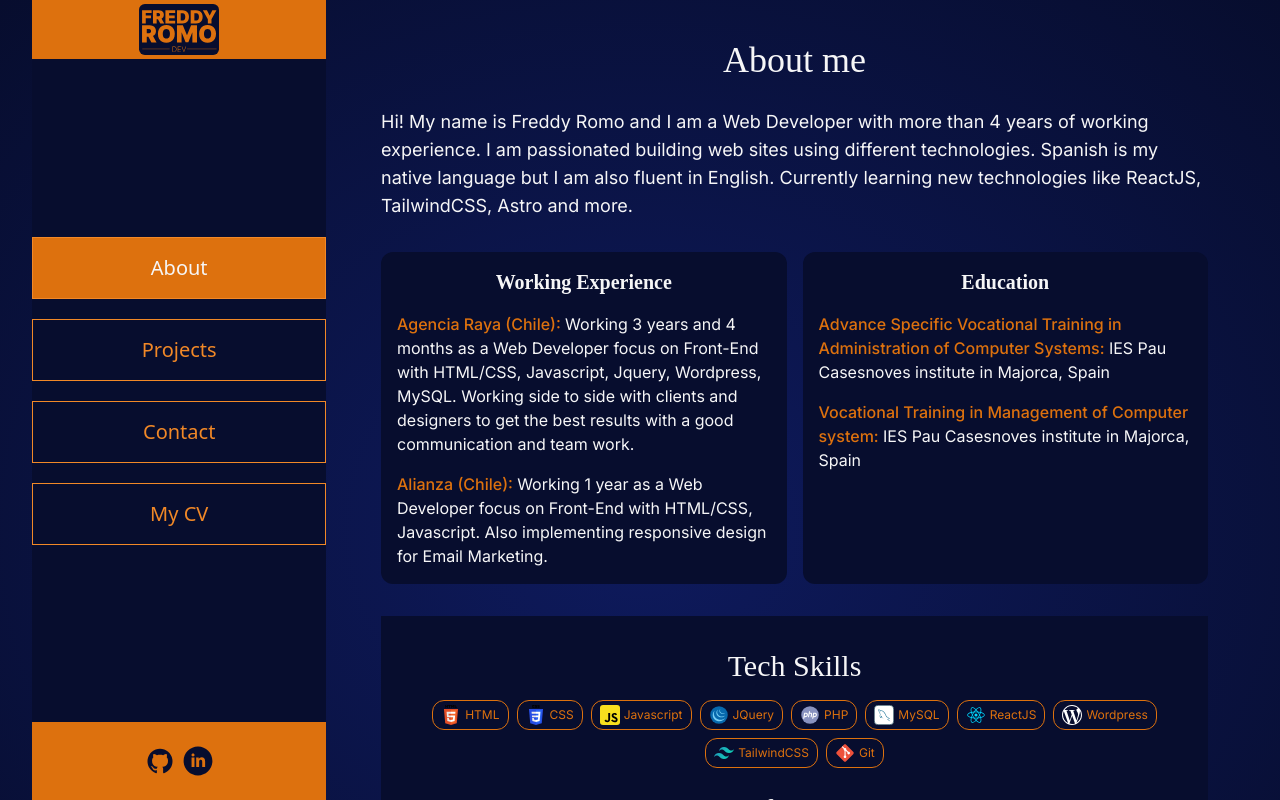
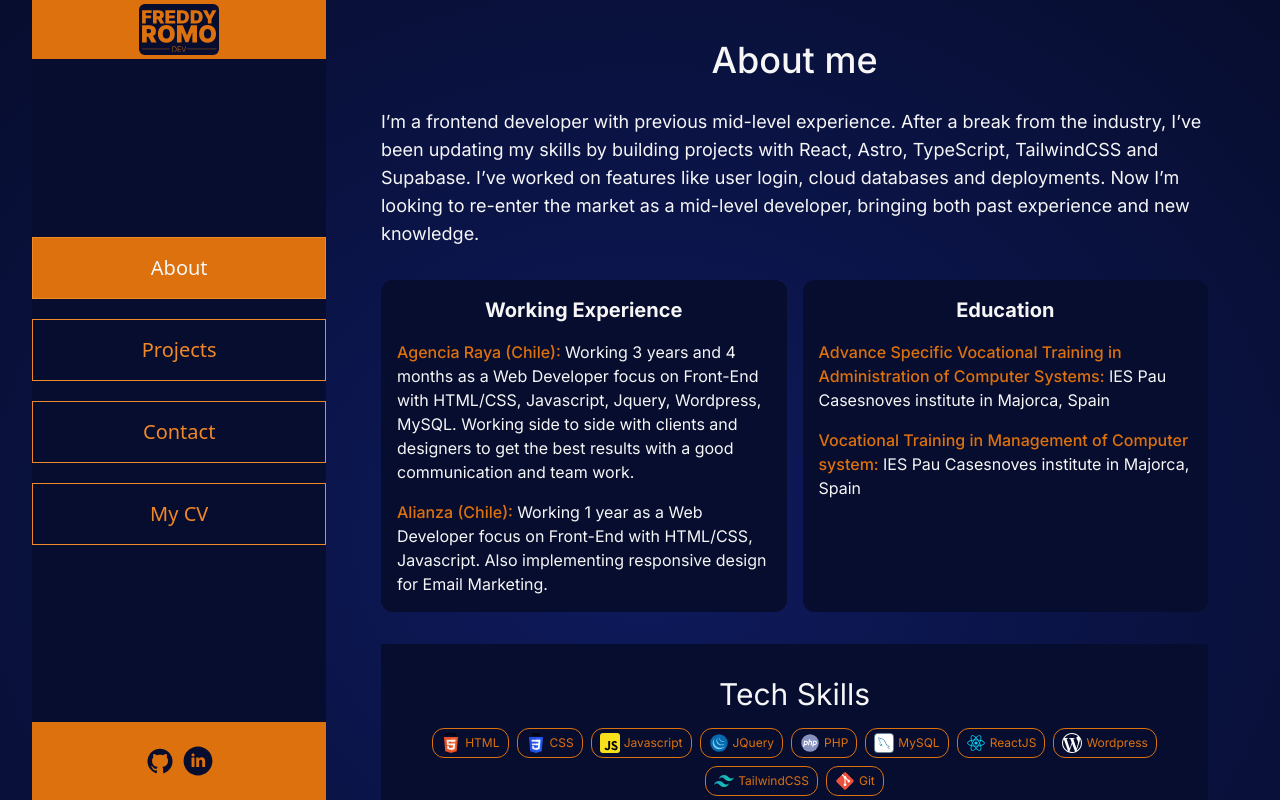
Before and after one commit to FreddyRomoCH/portfolio, a React (Vite) app: page /about in a window 1280 px wide. Shown: the top 800 px of the page. Built offline with nearby package versions, Linux system fonts and the light colour scheme.

Commit message:
Changinf font and information about me and project

```diff
--- a/src/components/SingleProject.jsx
+++ b/src/components/SingleProject.jsx
@@ -27,16 +27,16 @@ export function SingleProject() {
     // <div className="relative grid grid-rows-[auto_1fr_auto] justify-center min-h-screen gap-7">
     <section className="col-span-9 md:text-center px-4 lg:px-32 my-20">
       <div className="flex flex-col max-w-[1024px] text-center mx-auto gap-7">
-        <h1 className="font-typewriter font-medium text-2xl md:text-5xl">
-          {title}
-        </h1>
+        <h1 className="font-inter font-medium text-2xl md:text-5xl">{title}</h1>
         <picture>
           <img className="rounded-md object-cover" src={image} alt={title} />
         </picture>
         <ul className="flex flex-rown flex-wrap justify-center gap-3">
           {techs}
         </ul>
-        <p className="font-inter font-thin text-base">{description}</p>
+        <p className="font-inter font-thin text-base text-neutral50">
+          {description}
+        </p>
         <a
           className="bg-primary500 hover:bg-primary600 text-neutral50 w-auto px-4 py-2 rounded-md text-lg"
           href={url}
--- a/src/components/aboutMe/About.jsx
+++ b/src/components/aboutMe/About.jsx
@@ -10,15 +10,16 @@ export function About() {
   return (
     <>
       <section className="md:col-span-9 md:text-center px-4 lg:px-10 my-8">
-        <h2 className="text-2xl font-medium md:text-4xl 2xl:text-5xl text-neutral50 text-center md:leading-[3.5rem] mb-5 font-typewriter">
+        <h2 className="text-2xl font-medium md:text-4xl 2xl:text-5xl text-neutral50 text-center md:leading-[3.5rem] mb-5 font-inter">
           About me
         </h2>
         <p className="text-sm md:text-lg font-inter font-extralight text-neutral50 text-center md:text-left mb-8">
-          Hi! My name is Freddy Romo and I am a Web Developer with more than 4
-          years of working experience. I am passionated building web sites using
-          different technologies. Spanish is my native language but I am also
-          fluent in English. Currently learning new technologies like ReactJS,
-          TailwindCSS, Astro and more.
+          I’m a frontend developer with previous mid-level experience. After a
+          break from the industry, I’ve been updating my skills by building
+          projects with React, Astro, TypeScript, TailwindCSS and Supabase. I’ve
+          worked on features like user login, cloud databases and deployments.
+          Now I’m looking to re-enter the market as a mid-level developer,
+          bringing both past experience and new knowledge.
         </p>
         <ul className="flex flex-col md:flex-row justify-between gap-4 mb-8">
           {experience.map((exp) => (
--- a/src/components/aboutMe/Skills.jsx
+++ b/src/components/aboutMe/Skills.jsx
@@ -10,7 +10,7 @@ export function Skills({ title }) {
 
   return (
     <div>
-      <h3 className="font-normal text-base md:text-2xl xl:text-3xl text-center mb-4 font-typewriter">
+      <h3 className="font-normal text-base md:text-2xl xl:text-3xl text-center mb-4 font-inter">
         {title}
       </h3>
       <ul className="text-primary500 flex flex-row gap-2 flex-wrap items-center justify-center mb-6 font-inter px-1">
--- a/src/components/home/Home.jsx
+++ b/src/components/home/Home.jsx
@@ -8,8 +8,8 @@ export function Home() {
         <div className="grow flex flex-col justify-center items-center text-center">
           <typing-effect
             data-lines={JSON.stringify([
-              "- Hi! My name is Freddy.",
-              "- I'm a Web Developer.",
+              "- Frontend Web Developer.",
+              "- React | TypeScript | TailwindCSS.",
             ])}
           >
             <span
@@ -25,7 +25,7 @@ export function Home() {
             to="/projects"
             className="text-neutral50 px-7 w-auto bg-primary400 hover:bg-primary500 py-2 2xl:py-3 rounded mt-5"
           >
-            Check out my projects
+            View projects
           </Link>
         </div>
 
--- a/src/components/home/SendEmail.jsx
+++ b/src/components/home/SendEmail.jsx
@@ -36,7 +36,7 @@ export function SendEmail() {
     <div className="absolute flex flex-col justify-center items-start gap-1 top-0 bg-primary500 text-secondary900 font-thin font-inter text-base p-1 w-full md:w-full h-full z-20 left-0">
       <label
         htmlFor={inputId}
-        className={`text-xs font-typewriter font-medium after:content-['Copied'] after:absolute after:top-0 after:right-0 after:bg-secondary900 after:text-neutral50 after:font-thin after:text-xs after:rounded-md after:p-2 after:transition-transform after:duration-[1.5s] after:ease-in ${
+        className={`text-xs font-inter font-medium after:content-['Copied'] after:absolute after:top-0 after:right-0 after:bg-secondary900 after:text-neutral50 after:font-thin after:text-xs after:rounded-md after:p-2 after:transition-transform after:duration-[1.5s] after:ease-in ${
           !isEmailCopied
             ? "after:translate-y-0 after:opacity-0"
             : "after:-translate-y-4 after:opacity-100"
--- a/src/components/projects/ProjectCard.jsx
+++ b/src/components/projects/ProjectCard.jsx
@@ -13,17 +13,15 @@ export function ProjectCard({ title, description, image, id }) {
           alt="Project Cover Image"
         />
       </picture>
-      <h2 className="text-xl lg:text-2xl font-typewriter font-semibold">
-        {title}
-      </h2>
-      <p className="font-inter font-thin text-base text-center">
+      <h2 className="text-xl lg:text-2xl font-inter font-semibold">{title}</h2>
+      <p className="font-inter font-thin text-base text-center text-neutral50">
         {description}
       </p>
       <Link
         to={link}
         className="border-[1px] border-primary500 hover:border-primary600 rounded-[4px] text-primary500 hover:text-primary600 px-4 md:px-5 py-1 md:py-2 font-light text-base"
       >
-        Know more
+        View Case
       </Link>
     </div>
   );
--- a/src/components/projects/Projects.jsx
+++ b/src/components/projects/Projects.jsx
@@ -30,7 +30,7 @@ export function Projects() {
     <section className="md:col-span-9 text-center px-4 lg:px-32 my-8">
       <h2
         id="projects"
-        className="text-2xl font-medium md:text-4xl 2xl:text-5xl text-neutral50 text-center md:leading-[3.5rem] mb-5 font-typewriter"
+        className="text-2xl font-medium md:text-4xl 2xl:text-5xl text-neutral50 text-center md:leading-[3.5rem] mb-5 font-inter"
       >
         {isAllProjects ? "Projects" : "Latest Projects"}
       </h2>
@@ -44,7 +44,7 @@ export function Projects() {
           onClick={handleAllProjects}
           className="bg-primary500 hover:bg-primary600 rounded-[4px] text-neutral50 px-4 py-2"
         >
-          See more Projects
+          See more projects
         </button>
       )}
     </section>
--- a/src/index.css
+++ b/src/index.css
@@ -1,5 +1,4 @@
 @import url('https://fonts.googleapis.com/css2?family=Inter:wght@400;500;600;700&display=swap');
-@import url('https://fonts.googleapis.com/css2?family=Special+Elite&display=swap');
 
 @import "tailwindcss";
 
@@ -14,7 +13,6 @@
   --color-neutral50: #f6f6f7;
 
   --font-inter: 'Inter', system-ui;
-  --font-typewriter: 'Special', system-ui;
 
   --bg-home-radial: radial-gradient(#0e1a5d, #070d2e);
 }
@@ -32,7 +30,7 @@ body {
 
 h1, h2, h3, h4, h5, h6 {
   color: #f6f6f7;
-  font-family: 'Special';
+  font-family: 'Inter';
 }
 
 .typing {
--- a/src/services/projects.js
+++ b/src/services/projects.js
@@ -11,13 +11,13 @@ export const projects = [
     },
     {
         id: 2,
-        title: "My Recipes",
-        shortDescription: "Web Site to store recipes (Still in progress).",
-        description: "Web Site built with React to store recipes. It uses React Router to navigate between pages and TailwindCSS for styling. It connects to a back-end with NodeJS and to Supabase database to storage and manage all users and recipes created.",
-        image: "/images/projects/my-recipes.png",
-        url: "https://recipes.freddyromo.dev/",
-        technologies: ["React", "TailwindCSS", "React Router", "UseContext", "API Fetch"],
-        gitHub: "https://github.com/FreddyRomoCH/my-own-recipes"
+        title: "TO-DO list Vanilla JS",
+        shortDescription: "Simple TO-DO list built with Vanilla JS.",
+        description: "Simple TO-DO list built with Vanilla JS. It uses LocalStorage to store the tasks and allows to add, delete and mark tasks as completed.",
+        image: "/images/projects/todo-vanilla-js.png",
+        url: "https://todo-list-vanillajs.freddyromo.dev/",
+        technologies: ["JavaScript", "HTML", "CSS", "LocalStorage"],
+        gitHub: "https://github.com/FreddyRomoCH/todo-list-vanilla-js"
     },
     {
         id: 3,
@@ -31,12 +31,12 @@ export const projects = [
     },
     {
         id: 4,
-        title: "TO-DO list Vanilla JS",
-        shortDescription: "Simple TO-DO list built with Vanilla JS.",
-        description: "Simple TO-DO list built with Vanilla JS. It uses LocalStorage to store the tasks and allows to add, delete and mark tasks as completed.",
-        image: "/images/projects/todo-vanilla-js.png",
-        url: "https://todo-list-vanillajs.freddyromo.dev/",
-        technologies: ["JavaScript", "HTML", "CSS", "LocalStorage"],
-        gitHub: "https://github.com/FreddyRomoCH/todo-list-vanilla-js"
+        title: "My Recipes",
+        shortDescription: "Recipe management app with Supabase authentication and database.",
+        description: "A web application where users can register, log in and manage their own recipes. Built with React and TailwindCSS, using React Router for navigation. It includes a Node.js backend hosted on Render, connected to a Supabase PostgreSQL database for authentication and data storage. Deployed on Render.",
+        image: "/images/projects/my-recipes.png",
+        url: "https://recipes.freddyromo.dev/",
+        technologies: ["React (JavaScript)", "TailwindCSS", "Supabase", "Node.js", "React Router"],
+        gitHub: "https://github.com/FreddyRomoCH/my-recipes"
     }
 ]
```
